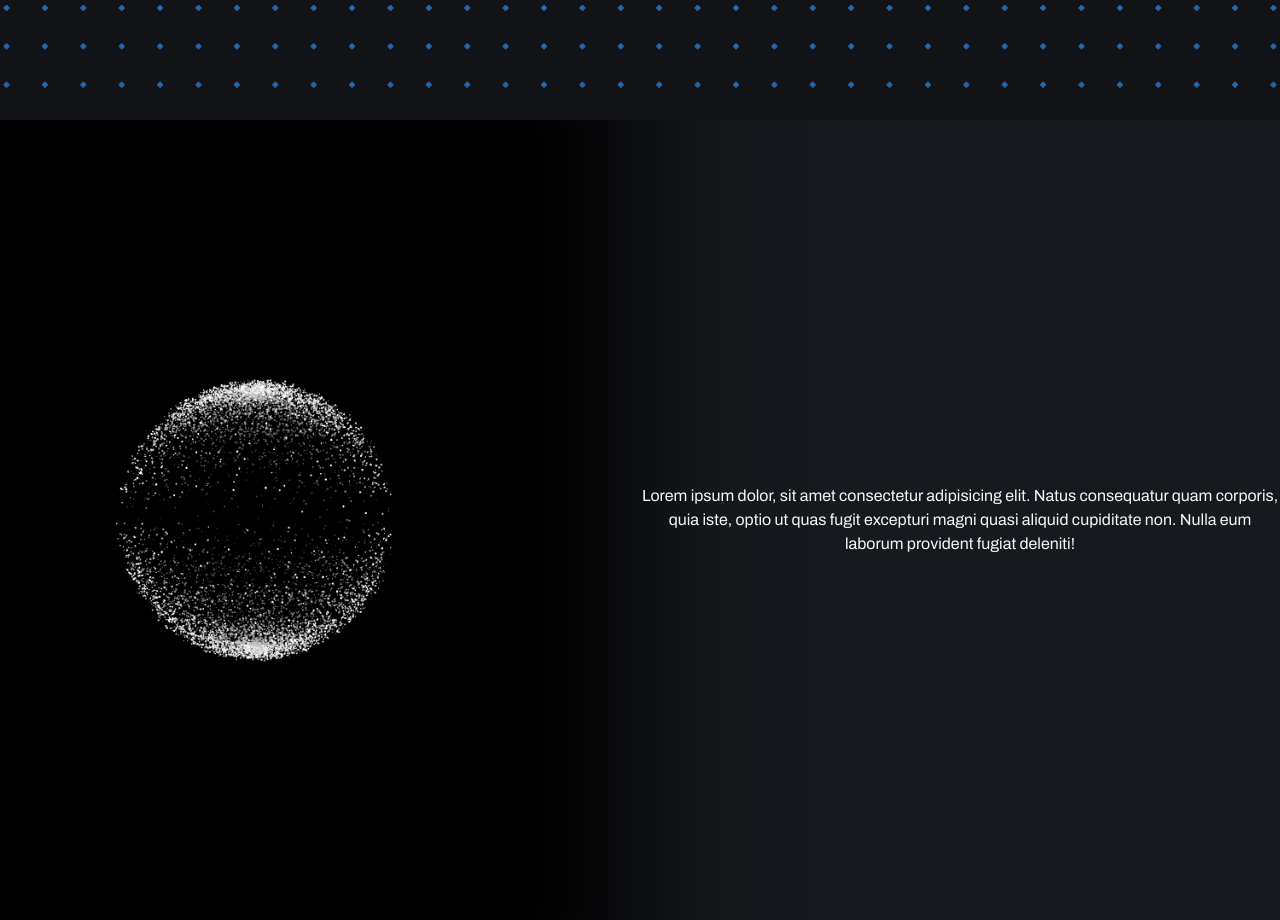
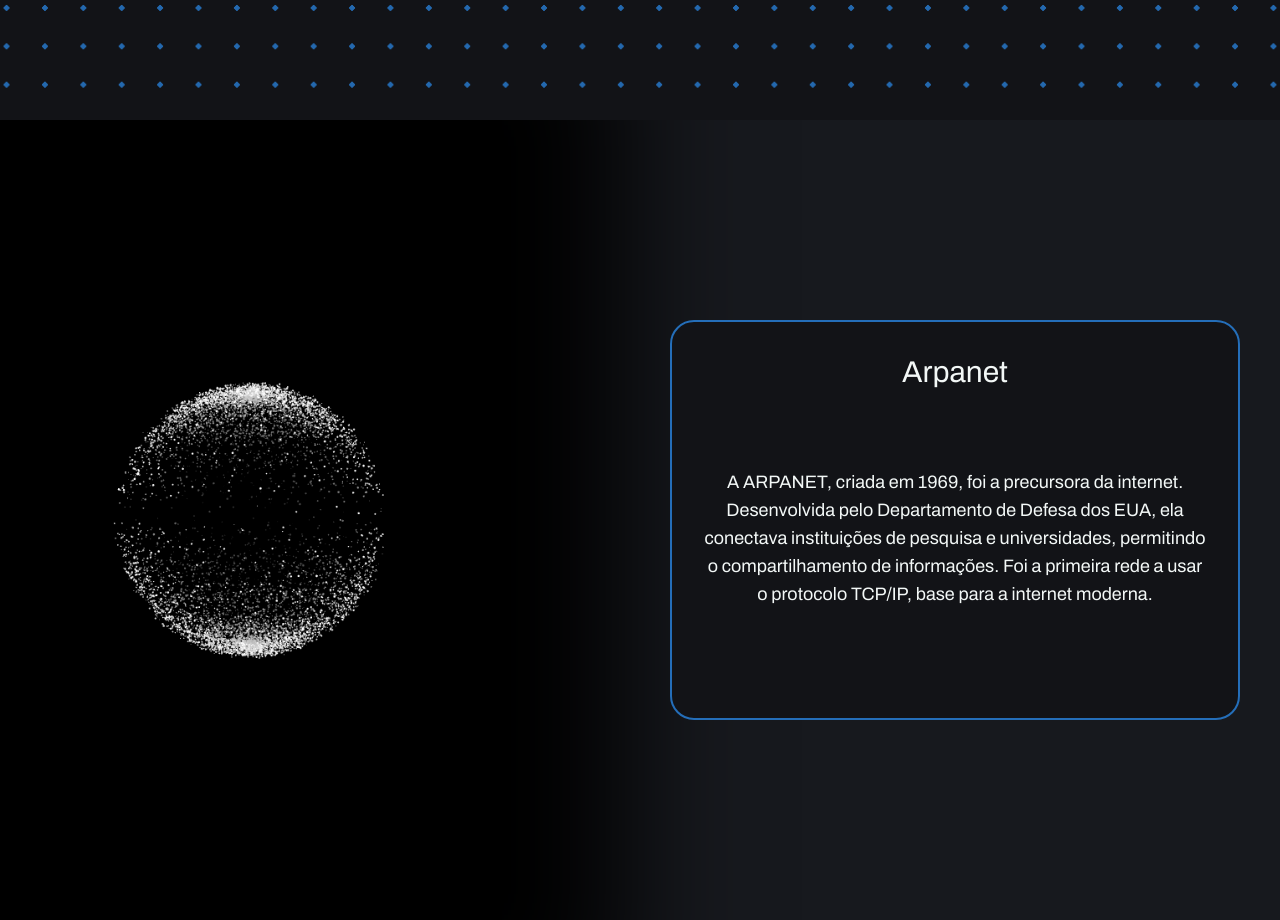
Before and after one commit to renanrod4/o_que_e_ser_ti, a Next.js app: page / in a window 1280 px wide. Shown: the part 1480-2400 px from the top of the page. Built offline with nearby package versions, Linux system fonts and the light colour scheme.

Commit message:
section 3 finalized

```diff
--- a/src/app/page.css
+++ b/src/app/page.css
@@ -101,10 +101,18 @@ main {
       }
     }
   }
-  #arpanetLeft{
-    @apply bg-black h-full max-w-[40%] mr-[10%] shadow-black;
-    box-shadow: 0 0 120px 120px black;
+  #arpanet{
+    @apply justify-start;
+
+    #arpanetLeft{
+      @apply bg-black h-full max-w-[40%] mr-[10%] shadow-black;
+      box-shadow: 0 0 120px 120px black;
+    }
+    #arpanetRight{
+      @apply bg-darker border-blue border-2;
+    }
   }
+
   .infoArticle {
     @apply rounded-3xl border-2 m-10 p-8 max-w-3xl;
 
--- a/src/app/page.tsx
+++ b/src/app/page.tsx
@@ -1,5 +1,5 @@
 import Image from 'next/image'
-import {Displays} from './components/displays/displays';
+import { Displays } from './components/displays/displays';
 import './page.css'
 
 
@@ -36,17 +36,23 @@ export default function Home() {
         <article className='infoArticle'>
           <h1>Como surgiu a internet?</h1>
           <div className='textContent'>
-          <p>A internet surgiu no final dos anos 1960 como um projeto militar dos Estados Unidos para conectar computadores de diferentes locais de forma segura e descentralizada. Com o tempo, ela foi adaptada para universidades, empresas e, mais tarde, para o público geral, transformando-se no que conhecemos hoje.</p>
+            <p>A internet surgiu no final dos anos 1960 como um projeto militar dos Estados Unidos para conectar computadores de diferentes locais de forma segura e descentralizada. Com o tempo, ela foi adaptada para universidades, empresas e, mais tarde, para o público geral, transformando-se no que conhecemos hoje.</p>
           </div>
         </article>
       </section>
 
-      <section>
+      <section id='arpanet'>
         <article id='arpanetLeft'>
-          <div className="image"><Image alt="gif" src="/images/sphere.webp" width={700} height={500}/>
+          <div className="image"><Image alt="gif" src="/images/sphere.webp" width={700} height={500} />
           </div>
         </article>
-        <article>Lorem ipsum dolor, sit amet consectetur adipisicing elit. Natus consequatur quam corporis, quia iste, optio ut quas fugit excepturi magni quasi aliquid cupiditate non. Nulla eum laborum provident fugiat deleniti!</article>
+
+        <article id='arpanetRight' className='infoArticle'>
+          <h1>Arpanet</h1>
+          <div className='textContent'>
+            <p>A ARPANET, criada em 1969, foi a precursora da internet. Desenvolvida pelo Departamento de Defesa dos EUA, ela conectava instituições de pesquisa e universidades, permitindo o compartilhamento de informações. Foi a primeira rede a usar o protocolo TCP/IP, base para a internet moderna.</p>
+          </div>
+        </article>
       </section>
     </main>
   );
```
Also changed, not shown: public/images/http.svg (added).
